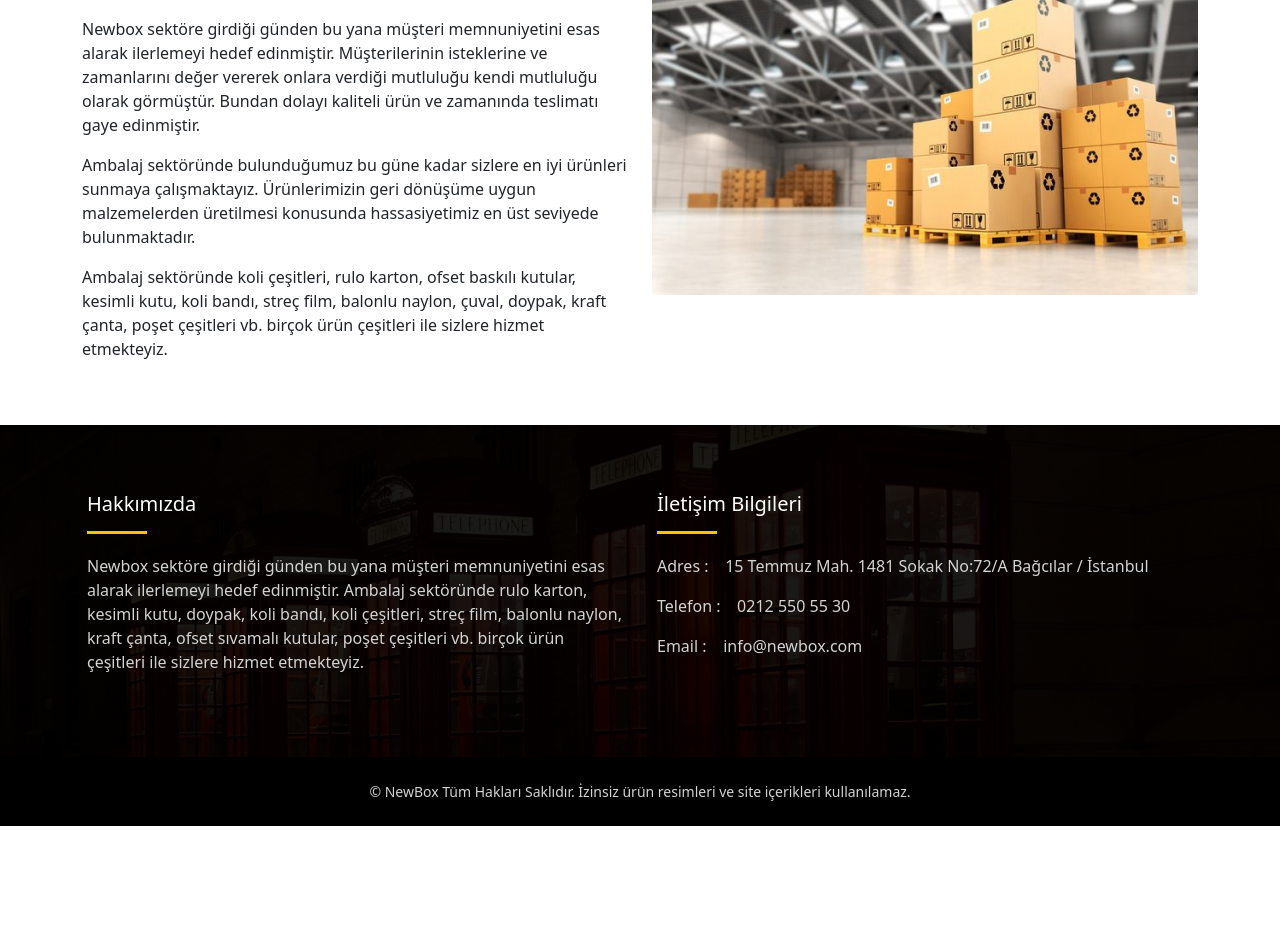
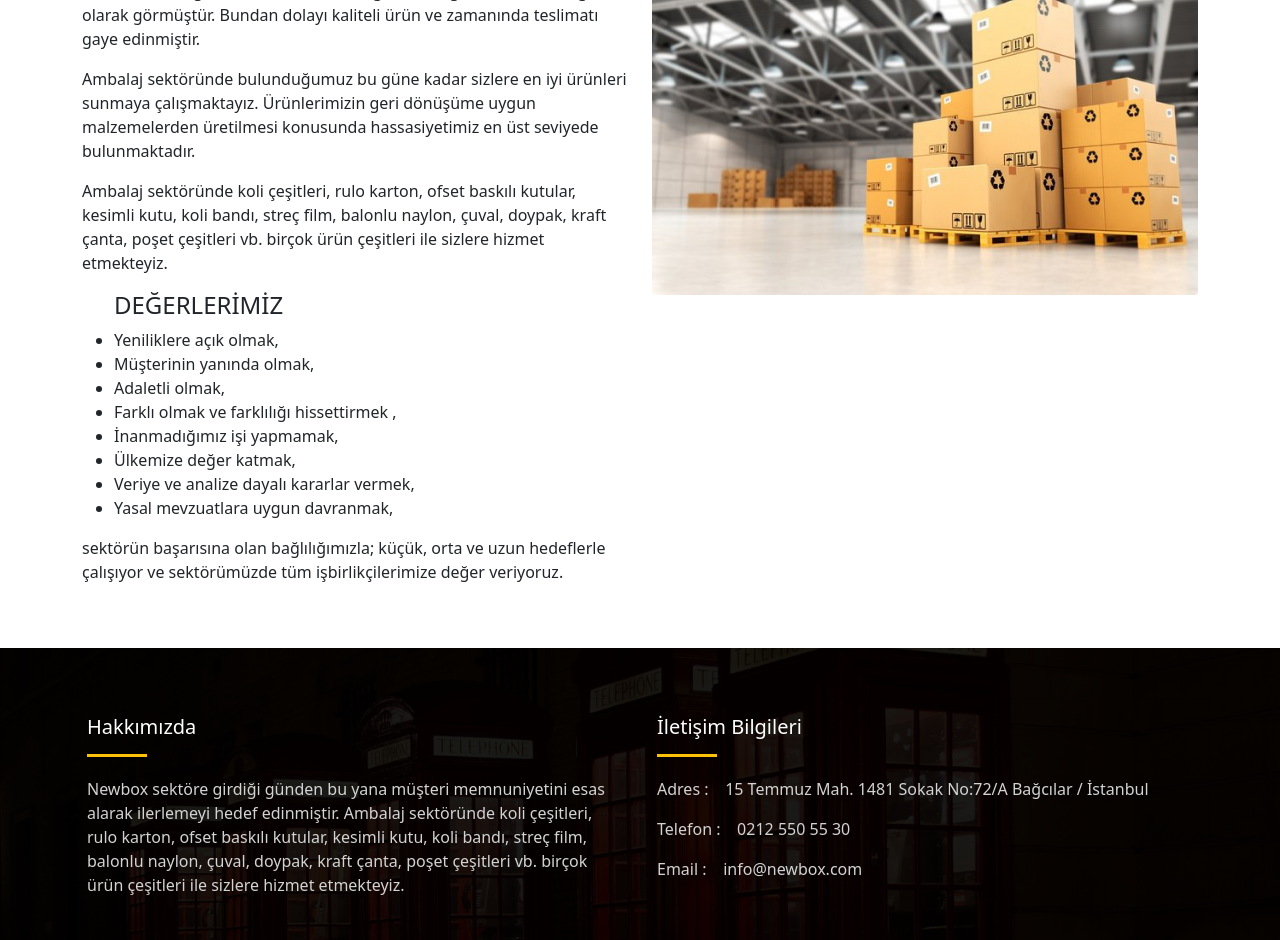
Before and after one commit to MutluZekeriya/newbox, a React app: page /hakkimizda in a window 1280 px wide. Shown: the part 325-1265 px from the top of the page. Before the commit the page ends 1151 px from the top, so only its background shows below. Built offline with nearby package versions, Linux system fonts and the light colour scheme.

Commit message:
.htaccess

```diff
--- a/public/index.html
+++ b/public/index.html
@@ -2,7 +2,7 @@
 <html lang="en">
   <head>
     <meta charset="utf-8" />
-    <link rel="icon" href="%PUBLIC_URL%/favicon.ico" />
+    <link rel="icon" href="%PUBLIC_URL%/favicon.png" />
     <meta name="viewport" content="width=device-width, initial-scale=1" />
     <meta name="theme-color" content="#000000" />
     <meta
--- a/src/components/About.js
+++ b/src/components/About.js
@@ -12,9 +12,8 @@ const About = () => {
                                 <div className="title-bottom-line"></div>
                                 <p>
                                     Newbox sektöre girdiği günden bu yana müşteri memnuniyetini esas alarak ilerlemeyi hedef edinmiştir.
-                                    Ambalaj sektöründe rulo karton, kesimli kutu, doypak, koli bandı, koli çeşitleri,
-                                    streç film, balonlu naylon, kraft  çanta, ofset sıvamalı kutular, poşet çeşitleri vb. birçok ürün
-                                    çeşitleri ile sizlere hizmet etmekteyiz.
+                                    Ambalaj sektöründe koli çeşitleri, rulo karton, ofset baskılı kutular, kesimli kutu, koli bandı, streç film,
+                                    balonlu naylon, çuval, doypak, kraft çanta, poşet çeşitleri vb. birçok ürün çeşitleri ile sizlere hizmet etmekteyiz.
                                 </p>
                             </div>
                         </div>
--- a/src/components/AboutPage.js
+++ b/src/components/AboutPage.js
@@ -30,8 +30,6 @@ const AboutPage = () => {
                 <div className="container py-5">
                     <div className="row">
                         <div className="col-md-6">
-                            <h1> Tarihimiz   </h1>
-                            <div className="title-bottom-line"></div>
                             <p>
                                     Newbox sektöre girdiği günden bu yana müşteri memnuniyetini esas alarak ilerlemeyi hedef edinmiştir.
                                     Müşterilerinin isteklerine ve zamanlarını değer vererek onlara verdiği mutluluğu kendi mutluluğu
@@ -48,6 +46,21 @@ const AboutPage = () => {
                                     streç film, balonlu naylon, çuval, doypak, kraft  çanta,  poşet çeşitleri vb. birçok ürün
                                     çeşitleri ile sizlere hizmet etmekteyiz.
                                 </p>
+
+                                <ul>
+                                    <h4>DEĞERLERİMİZ</h4>
+                                    <li> Yeniliklere açık olmak,  </li>
+                                    <li> Müşterinin yanında olmak,  </li>
+                                    <li> Adaletli olmak, </li>
+                                    <li> Farklı olmak ve farklılığı hissettirmek , </li>
+                                    <li> İnanmadığımız işi yapmamak, </li>
+                                    <li> Ülkemize değer katmak, </li>
+                                    <li> Veriye ve analize dayalı kararlar vermek, </li>
+                                    <li> Yasal mevzuatlara uygun davranmak, </li>
+                                </ul>
+                                <p>
+                                sektörün başarısına olan bağlılığımızla; küçük, orta ve uzun hedeflerle çalışıyor ve sektörümüzde tüm işbirlikçilerimize değer veriyoruz.
+                                </p>
                         </div>
                         <div className="col-md-6">
                             <img className="img-fluid rounded" src={Company} alt="" />
--- a/src/components/Products.js
+++ b/src/components/Products.js
@@ -150,15 +150,6 @@ const Products = () => {
                 </div>
                 <div className="col-sm-12 col-md-6 col-lg-4 p-0 products-item">
                     <div className="card mb-5 border-0">
-                        <img src={HısırPosetler} className="card-img-top product-img img-fluid" alt="Hışır Poşetler" />
-                        <div className="card-body">
-                            <h5 className="card-title text-center"> Hışır Poşetler </h5>
-                            <Link className="btn btn-warning" to="/hisir-posetler">Ürün Detayı</Link>
-                        </div>
-                    </div>
-                </div>
-                <div className="col-sm-12 col-md-6 col-lg-4 p-0 products-item">
-                    <div className="card mb-5 border-0">
                         <img src={YumusakSapliPoset} className="card-img-top product-img img-fluid" alt="Kilitli Poşet" />
                         <div className="card-body">
                             <h5 className="card-title text-center"> Yumuşak Saplı Poşetler  </h5>
@@ -175,6 +166,15 @@ const Products = () => {
                         </div>
                     </div>
                 </div>
+                <div className="col-sm-12 col-md-6 col-lg-4 p-0 products-item">
+                    <div className="card mb-5 border-0">
+                        <img src={HısırPosetler} className="card-img-top product-img img-fluid" alt="Hışır Poşetler" />
+                        <div className="card-body">
+                            <h5 className="card-title text-center"> Hışır Poşetler </h5>
+                            <Link className="btn btn-warning" to="/hisir-posetler">Ürün Detayı</Link>
+                        </div>
+                    </div>
+                </div>
 
 
             </div>
```
Also changed, not shown: public/routes.json (added, +13 -0 lines), public/favicon.ico (deleted), public/favicon.png (added).
